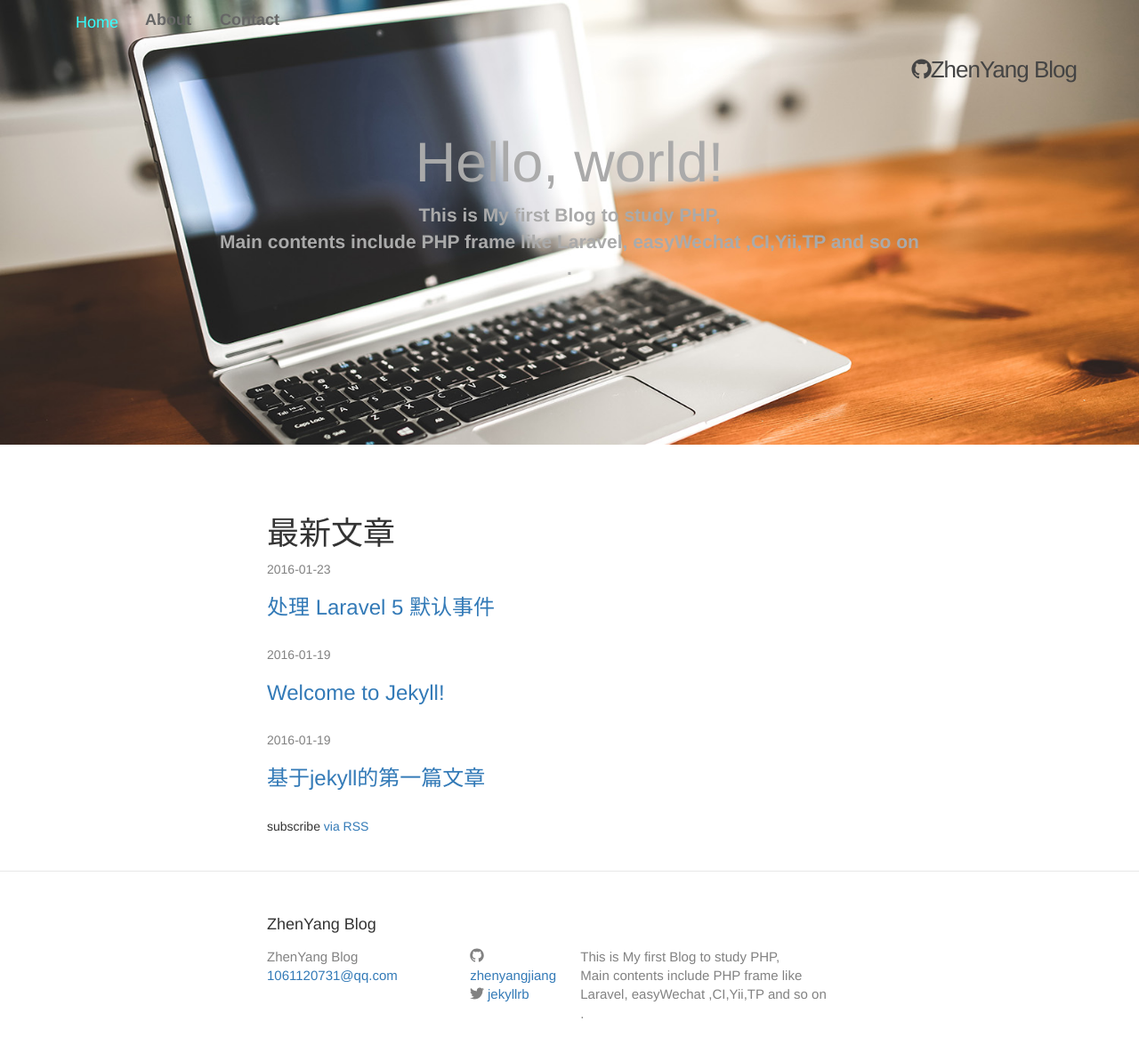
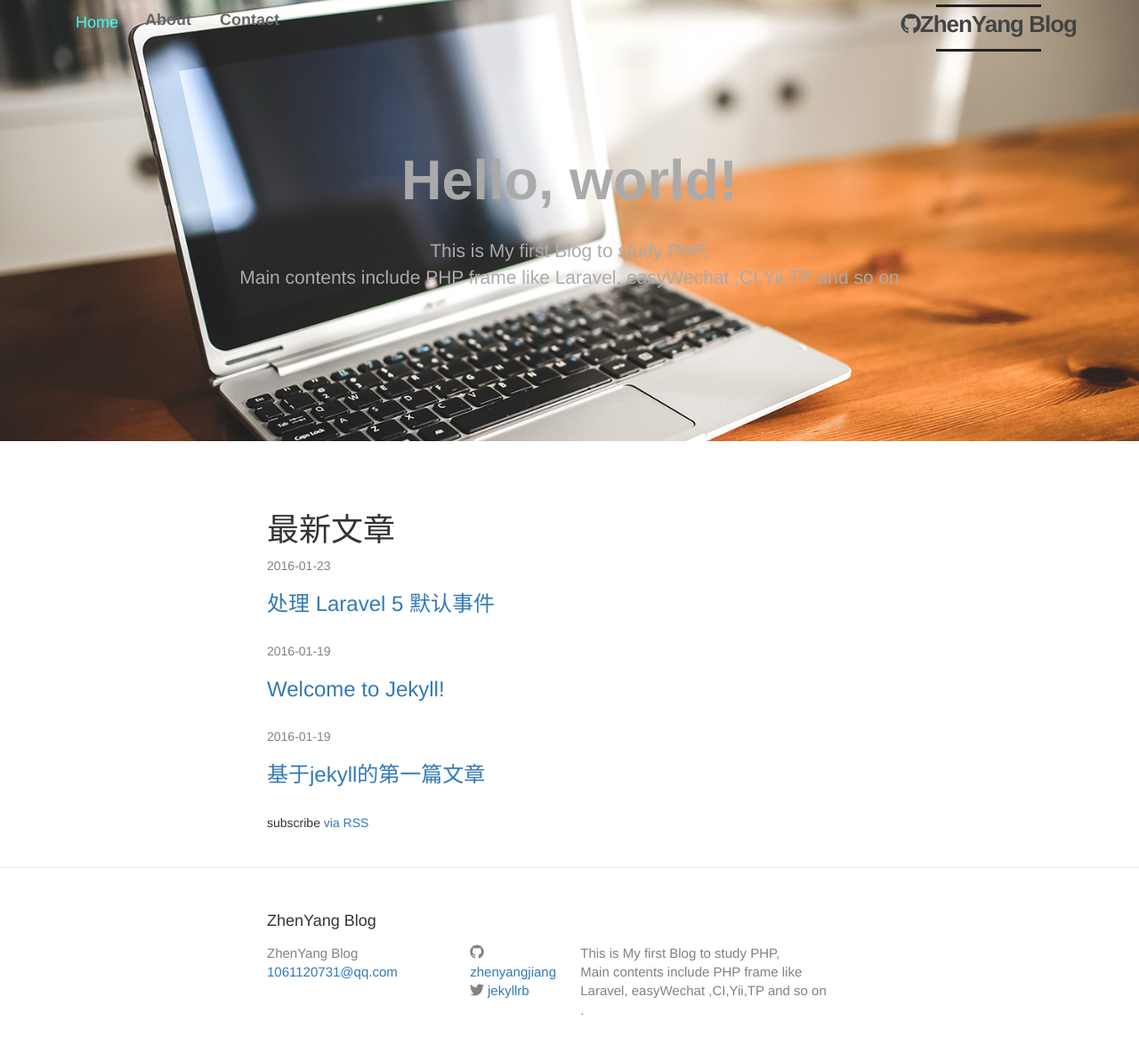
Before and after one commit to 0xCucu/zhenyangjiang.github.io, a Jekyll site: the page built from index.html, in a window 1280 px wide and 1205 px high. Shown: the top 1184 px of the window at 89% size. Built offline with Jekyll 4.4.1, drawn with Linux system fonts in a browser that asks for light colours; the list of posts is cut into pages by our own code.

Commit message:
1-23-23:14

```diff
--- a/_includes/head.html
+++ b/_includes/head.html
@@ -5,18 +5,19 @@
 
   <title>{% if page.title %}{{ page.title }}{% else %}{{ site.title }}{% endif %}</title>
   <meta name="description" content="{% if page.excerpt %}{{ page.excerpt | strip_html | strip_newlines | truncate: 160 }}{% else %}{{ site.title }}{% endif %}">
-	<link rel="stylesheet" href="/assets/css/core.css">
+
 
 
 <!-- 最新的 Bootstrap 核心 JavaScript 文件 -->
-<script src="/assets/js/jquery-2.2.0.min.js"></script>
+	<script src="/assets/js/jquery-2.2.0.min.js"></script>
 	<script src="/assets/js/bootstrap.min.js"></script>
+	<script src="/assets/js/core.js"></script>
 	<link rel="stylesheet" href="{{ "/css/main.css" | prepend: site.baseurl }}">
   <link rel="canonical" href="{{ page.url | replace:'index.html','' | prepend: site.baseurl | prepend: site.url }}">
   <link rel="alternate" type="application/rss+xml" title="{{ site.title }}" href="{{ "/feed.xml" | prepend: site.baseurl | prepend: site.url }}">
   <link rel="stylesheet" href="/assets/css/bootstrap.min.css">
   <link rel="stylesheet" href="/assets/css/font/css/font-awesome.min.css">
-
+<link rel="stylesheet" href="/assets/css/core.css">
 <!-- 可选的Bootstrap主题文件（一般不用引入） -->
 
 
--- a/_includes/header.html
+++ b/_includes/header.html
@@ -11,34 +11,40 @@
 			<span class="icon icon--github"></span>
 
 			<a class="navbar-brand" href="/" style="color:#33FFFF ">Home</a>
-
+			{% if site.github_username %}
+					<a class="site-title phone-logo hover"  href="https://github.com/{{ site.github_username }}"><i class="icon-github"></i>{{ site.title }}</a>
+			{% endif %}
 			</div>
 		</div>
 		<div class="collapse navbar-collapse" id="bs-example-navbar-collapse-1">
-			<ul class="nav nav-pills" >
+			<ul class="nav nav-pills nav-move" >
 				{%for my_pages in site.pages%}
 					{%if my_pages%}
-						<li><a href="{{ my_pages.url | prepend: site.baseurl }}" style="color:	#666666;font-weight:bold;font-size:18px;transition-duration: .2s;
-    transition-timing-function: linear;
-    transition-delay: 0s;">{{my_pages.title}}</a></li>
+						<li><a href="{{ my_pages.url | prepend: site.baseurl }}" class="nav-con " style="color: #666666">{{my_pages.title}}</a></li>
 					{%endif%}
 				{%endfor%}
 			</ul>
-			<ul class="nav navbar-nav navbar-right">
+			<ul class="nav navbar-nav navbar-right " >
 			{% if site.github_username %}
-				<a class="site-title hover" style="color:#444444;text-decoration:none" href="https://github.com/{{ site.github_username }}"><i class="icon-github"></i>{{ site.title }}</a>
+				<span class="line-before">
+					<i class="line"></i>
+				</span>
+					<a class="site-title hover"  href="https://github.com/{{ site.github_username }}"><i class="icon-github"></i>{{ site.title }}</a>
+				<span class="line-after">
+					<i class="line"></i>
+				</span>
 			{% endif %}
 			</ul>
 		</div>
 		<span class="octicon octicon-mark-github"></span>
 	</div>
 </header>
-<div class="jumbotron" style="background:url('/assets/images/bg.jpg') no-repeat ;background-size:100% 100%;min-height:500px">
-	 <div class="container" style="position:relative;top:80px;">
-	 	<h1 style="color:#AAAAAA;text-align:center">Hello, world!</h1>
+<div class="jumbotron" style="background:url('/assets/images/bg.jpg') no-repeat center center  ;width:100%;height:100%;background-size:cover;">
+	 <div class="container " style="height:400px" >
+	 	<h1 class="jumb-move">Hello, world!</h1>
 	 	{%for description in site.description%}
 	 		{%if description%}
-	 	 		<p style="color:#AAAAAA;font-weight:bold ;text-align:center" >{{description}}</p>
+	 	 		<p class="jumb-move2">{{description}}</p>
 	 	 	{%endif%}
 	 	 {%endfor%}
 
--- a/assets/css/core.css
+++ b/assets/css/core.css
@@ -1,12 +1,110 @@
-.line{
-	    position: relative;
+
+.nav-move{
+opacity:0;
+position:relative;
+top:-20px;
+}
+.nav-con{
+	color:	#666666;
+	font-weight:bold;
+	font-size:18px;
+	transition-duration: .2s;
+    transition-timing-function: linear;
+    transition-delay: 0s;
+	}
+.line-before{
+overflow:hidden;
+	position: relative;
+	top:10px;
     display: block;
-    height: 4px;
-    background: #222;
-    width: 75%;
+	height:4px;
+    width: 60%;
     margin: 0 auto;
+}
+.line-before i{
+	position:relative;
+	display:block;
+	height:3px;
+	left:-100%;
+	background: #222;
+	left:-150px;
+}
 
+.line-after{
+	overflow:hidden;
+	position: relative;
+    display: block;
+
+	height:3px;
+    width: 60%;
+    margin: 0 auto;
 }
+.line-after i{
+
+	position:relative;
+	display:block;
+	height:3px;
+
+	background: #222;
+	left:150%;
+}
+.hover{
+	overflow:hidden;
+	display:inline:block;
+	position:relative;
+	top:-20px;
+	opacity:0;
+	color:#444444;
+	text-decoration:none;
+	font-weight:600;
+}
+
 .hover:hover{
 	font-size:50;
 }
+.navbar-right{
+
+	position:relative;
+	top:-55px;
+}
+.jumb-move2{
+	color:#AAAAAA;
+	font-weight:bold ;
+	text-align:center;
+	position:relative;
+	left:-30px;
+	top:120px;
+	opacity:0
+}
+.phone-logo{
+	display:none;
+}
+.jumb-move{
+	font-weight:700;
+	color:#AAAAAA!important;
+	text-align:center;
+	position:relative;
+	top:60px;
+	opacity:0;
+}
+.site-footer{
+	opacity:0;
+	position:relative;
+	top:100px;
+}
+.home h1{
+	opacity:0
+}
+.post-list li{
+	position:relative;
+	top:-20px;
+	opacity:0;
+}
+@media (max-width: 768px){
+.navbar-right{
+    display:none;
+}
+.phone-logo{
+	display:block;
+}
+}
--- /dev/null
+++ b/assets/js/core.js
@@ -0,0 +1,25 @@
+$(document).ready(function(){
+	var move = [
+
+		function(){$(".hover").animate({opacity:'1',top:'0px'},'fast',next)},
+		function(){$(".nav-move").animate({opacity:'1',top:'0px'},'fast',next)},
+		function(){$(".jumb-move").animate({opacity:'1',top:'100px'},next)},
+		function(){$(".jumb-move2").animate({opacity:'1',left:'0px'},1000,next)},
+		function(){$(".home h1").animate({opacity:'1'},1000,next)},
+		function(){$(".post-list li").animate({opacity:'1',top:'0px'},'fast',next)},
+		function(){$(".site-footer").animate({opacity:'1',top:'0px'},'fast')}
+
+	]
+	next = function(){
+		$(document).dequeue("move");
+	}
+	next();
+	$(document).queue("move",move);
+	$(".line-before i").animate({left:'0px'},600);
+	$(".line-after i").animate({left:'0px'},600,function(){
+		$(document).dequeue("move");
+	});
+
+
+
+});
```
Also changed, not shown: 10 other files.
